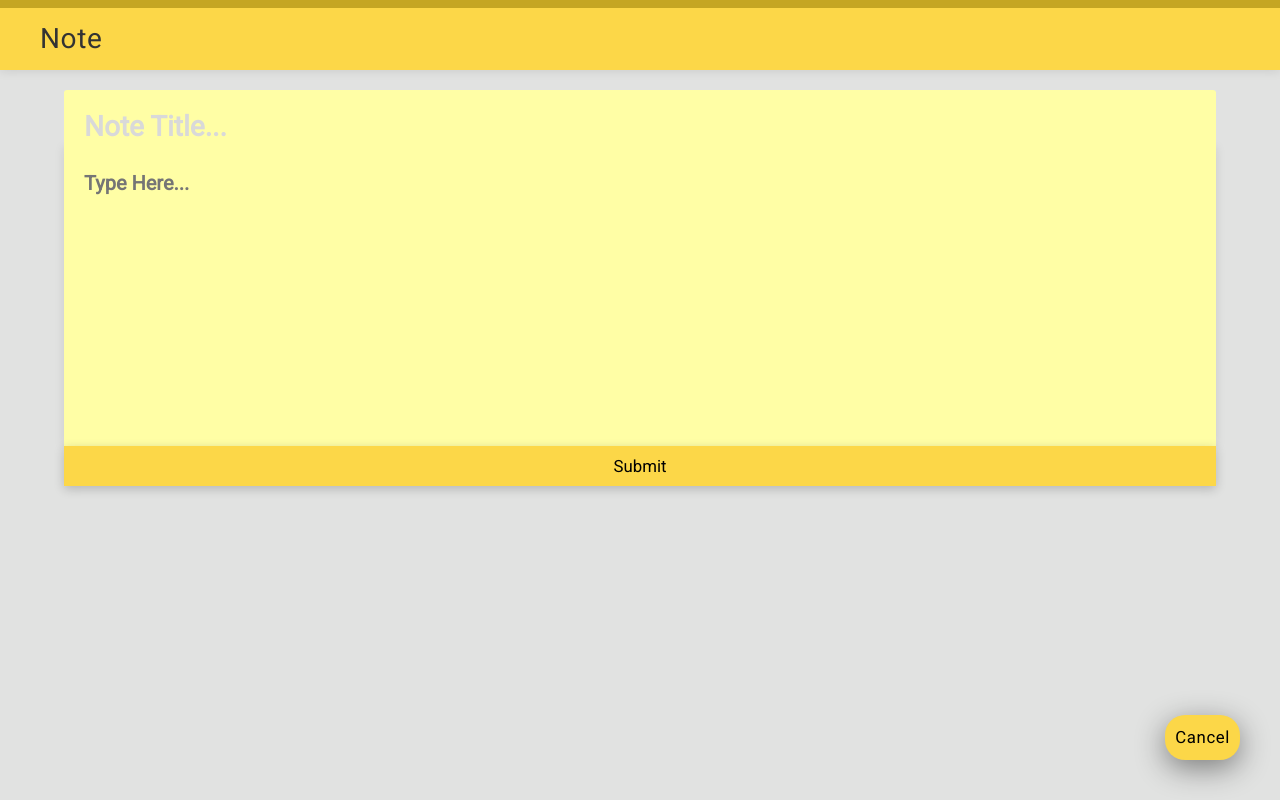
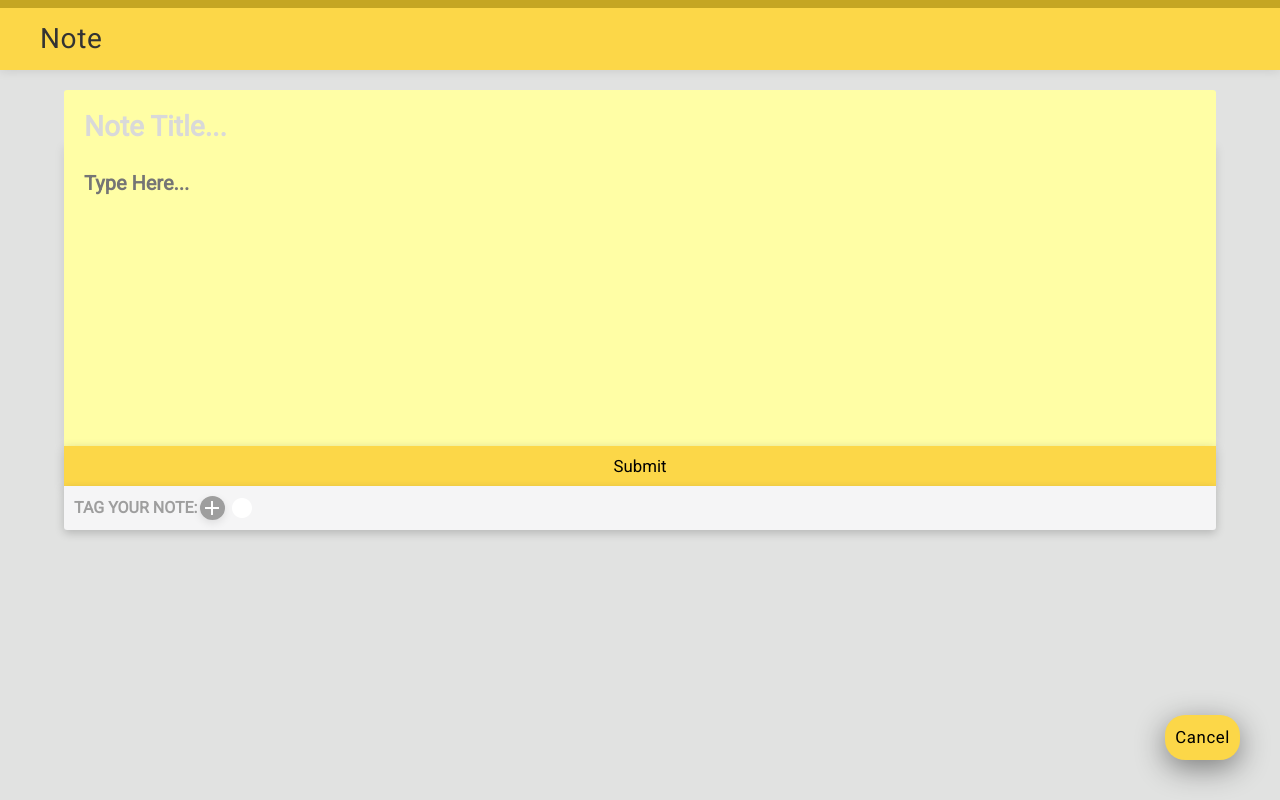
Before and after one commit to MattHelton/tri-note-app, a React (Create React App) app: page / in a window 1280 px wide. Both pictures are taken after a click on the element "+ Note". Built offline with nearby package versions, Linux system fonts and the light colour scheme; no server answers.

Commit message:
Lesson 27: Adds renderTagForm function

```diff
--- a/src/components/Note.js
+++ b/src/components/Note.js
@@ -10,6 +10,15 @@
     };
     this.props.submitNote(formData, this.props.note.id);
   };
+
+  renderTagForm = () => {
+    return (
+      <span>
+        Tag your note:
+        <i className="tag-button material-icons">add circle</i>
+      </span>
+    )
+  }
 
   render() {
     const {note} = this.props;
@@ -31,6 +40,11 @@
           />
           <input className="note-button" type="submit" value="Submit" />
         </form>
+        <div className="tag-container">
+          <div className="tag-button-container">
+            {this.renderTagForm()}
+          </div>
+        </div>
       </div>
       );
   }
```
